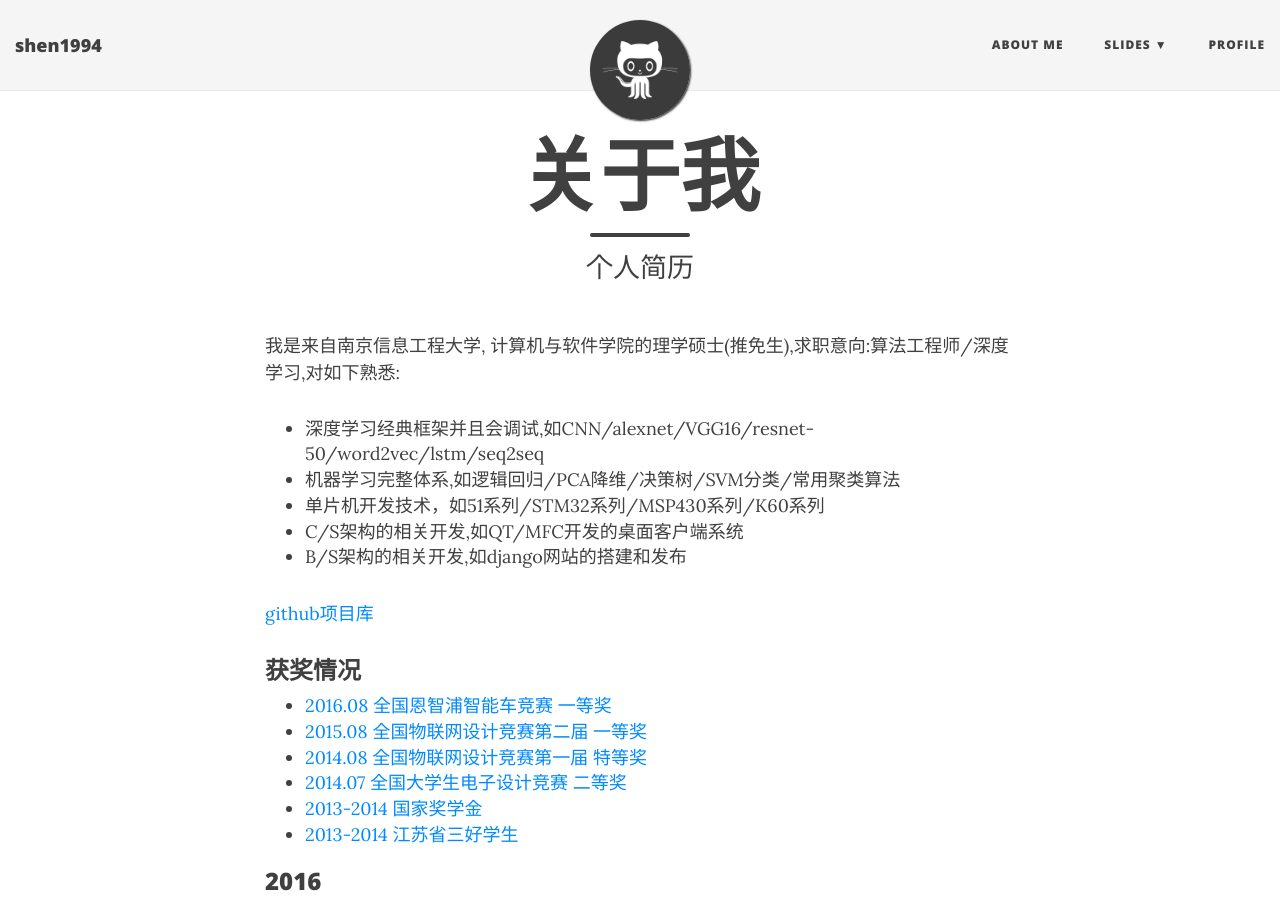
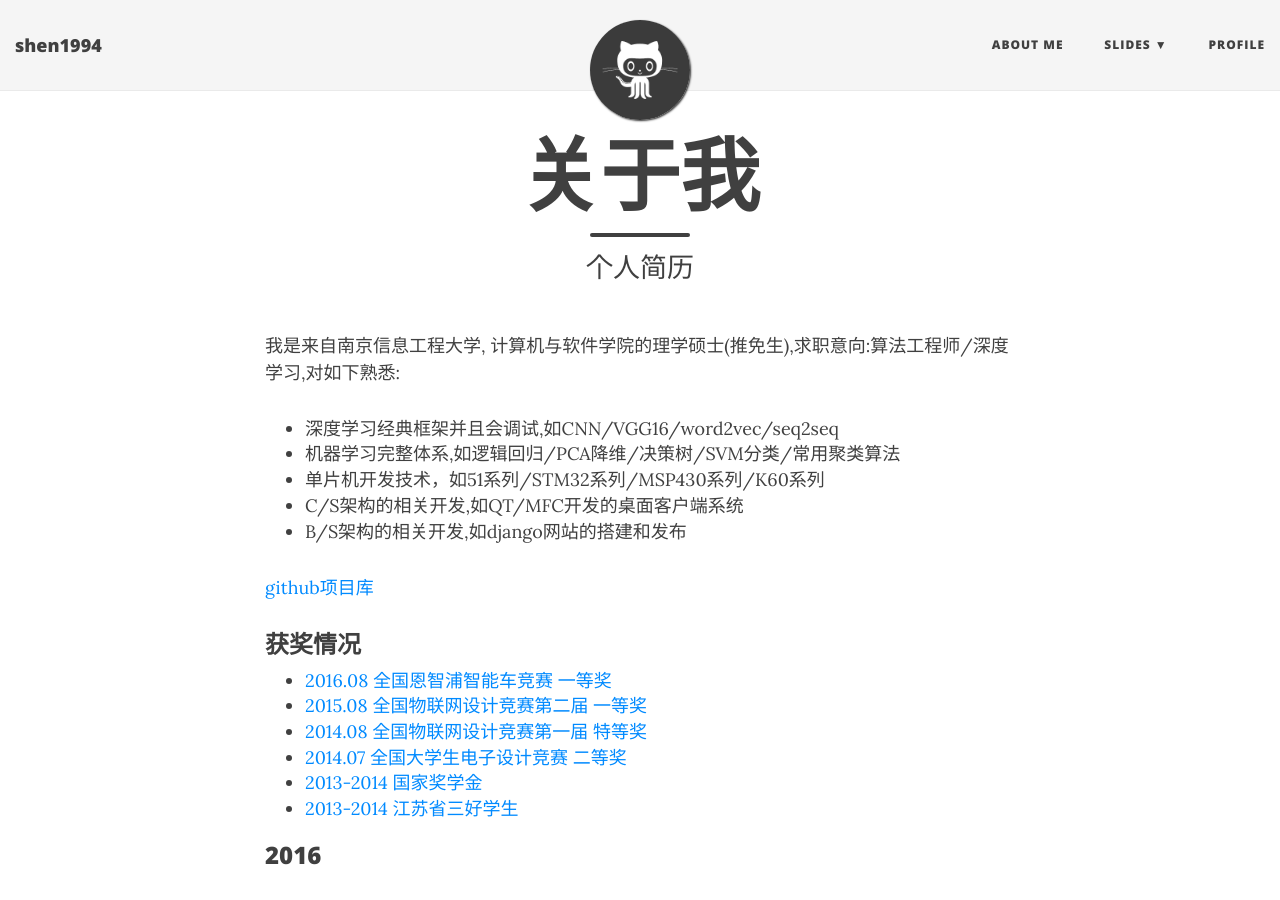
Before and after one commit to shen1994/shen1994.github.io, a Jekyll site: the page built from aboutme.md, in a window 1280 px wide and 900 px high. Built offline with Jekyll 4.4.1, drawn with Linux system fonts in a browser that asks for light colours; nearby versions of some CDN libraries.

Commit message:
Update aboutme.md

```diff
--- a/aboutme.md
+++ b/aboutme.md
@@ -6,7 +6,7 @@ subtitle: 个人简历
 
 我是来自南京信息工程大学, 计算机与软件学院的理学硕士(推免生),求职意向:算法工程师/深度学习,对如下熟悉:
 
-- 深度学习经典框架并且会调试,如CNN/alexnet/VGG16/resnet-50/word2vec/lstm/seq2seq
+- 深度学习经典框架并且会调试,如CNN/VGG16/word2vec/seq2seq
 - 机器学习完整体系,如逻辑回归/PCA降维/决策树/SVM分类/常用聚类算法
 - 单片机开发技术，如51系列/STM32系列/MSP430系列/K60系列
 - C/S架构的相关开发,如QT/MFC开发的桌面客户端系统
```
